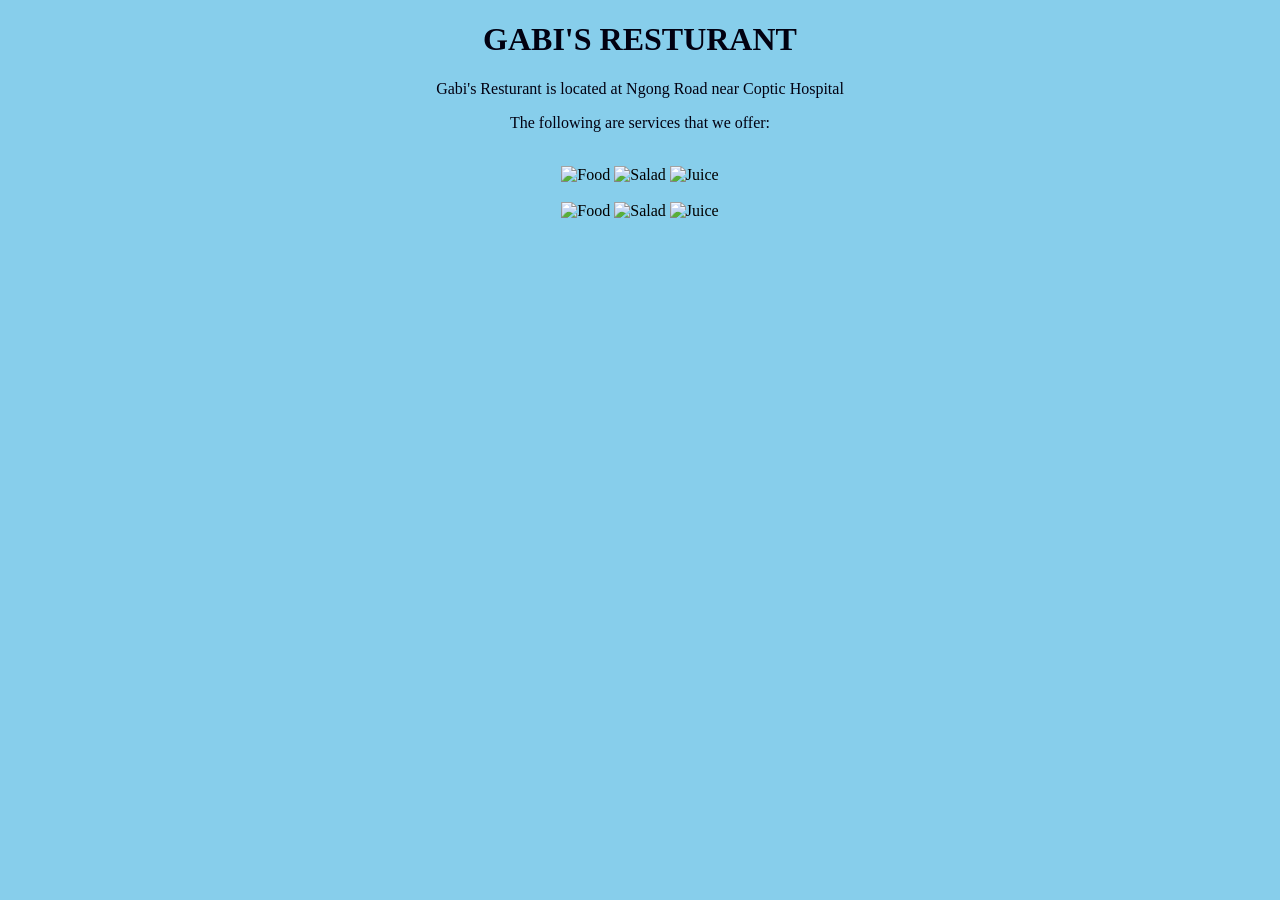
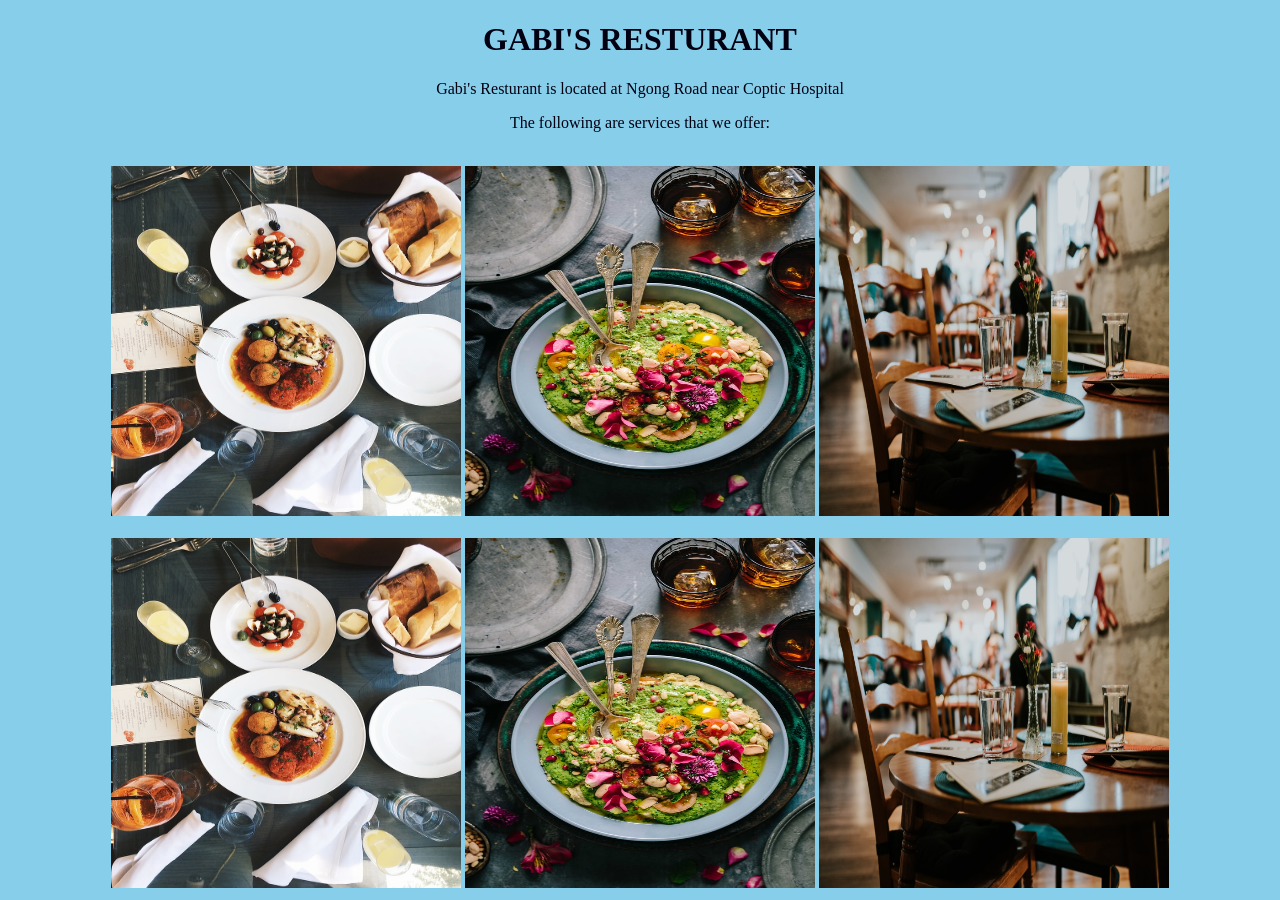
Before and after one commit to ayuelgarang105/Restuarant, a plain HTML site: page index.html in a window 1280 px wide. Before the commit the page ends 800 px from the top, so only its background shows below. Drawn offline with Linux system fonts and the light colour scheme; the site is published under a folder, as on GitHub Pages, so addresses that start at the root find nothing.

Commit message:
intial commit

```diff
--- a/index.html
+++ b/index.html
@@ -16,15 +16,15 @@
         <p>The following are services that we offer:</p>
     </div><br>
     <div class="image" style="text-align: center;">
-        <img src="/image/dinner.jpeg" alt="Food" width="350px" height="350px">
-        <img src="/image/salad.jpeg" alt="Salad" width="350px" height="350px">
-        <img src="/image/Juice.jpeg" alt="Juice" width="350px" height="350px">
+        <img src="image/dinner.jpeg" alt="Food" width="350px" height="350px">
+        <img src="image/salad.jpeg" alt="Salad" width="350px" height="350px">
+        <img src="image/Juice.jpeg" alt="Juice" width="350px" height="350px">
     </div>
     </div><br>
     <div class="image" style="text-align: center;">
-        <img src="/image/dinner.jpeg" alt="Food" width="350px" height="350px">
-        <img src="/image/salad.jpeg" alt="Salad" width="350px" height="350px">
-        <img src="/image/Juice.jpeg" alt="Juice" width="350px" height="350px">
+        <img src="image/dinner.jpeg" alt="Food" width="350px" height="350px">
+        <img src="image/salad.jpeg" alt="Salad" width="350px" height="350px">
+        <img src="image/Juice.jpeg" alt="Juice" width="350px" height="350px">
     </div>
 
 </body>
```
